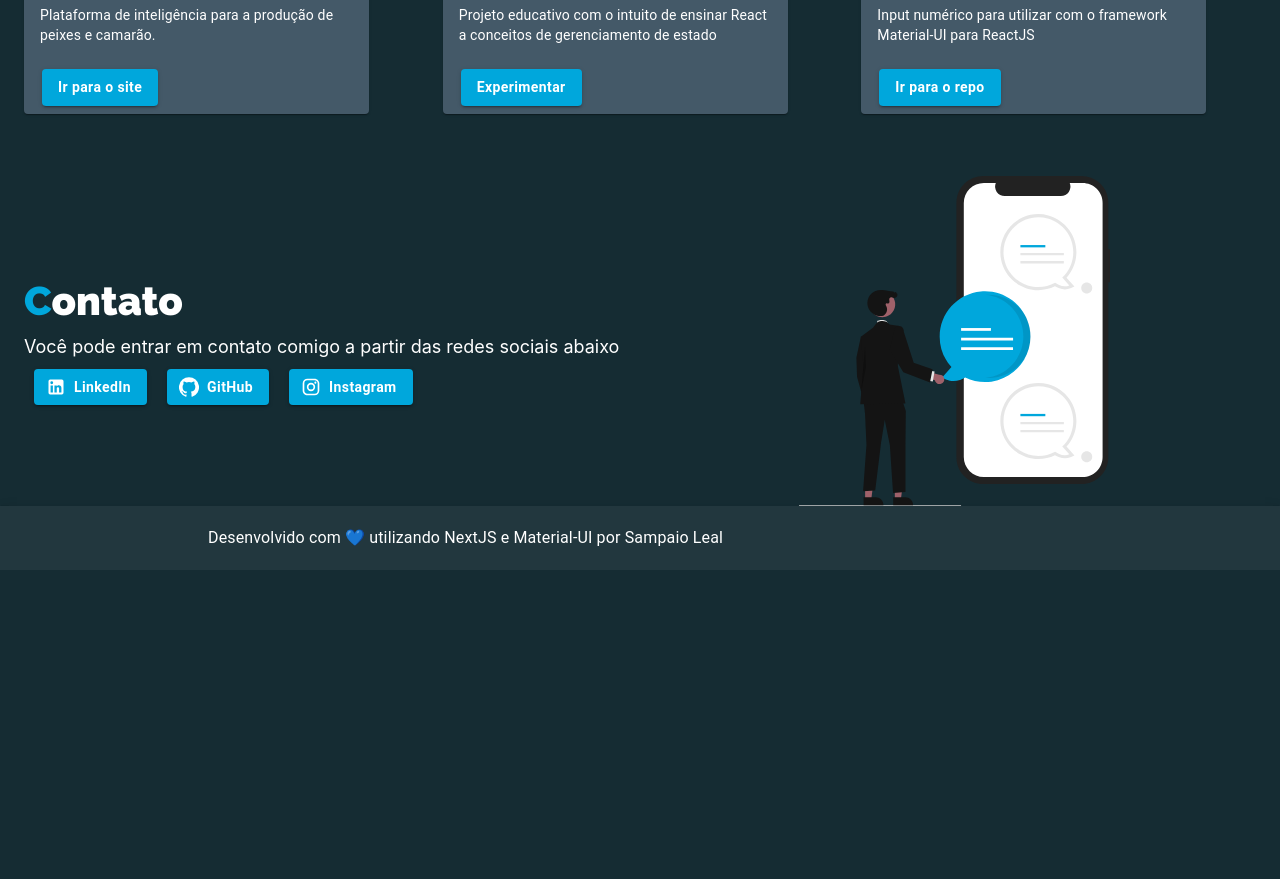
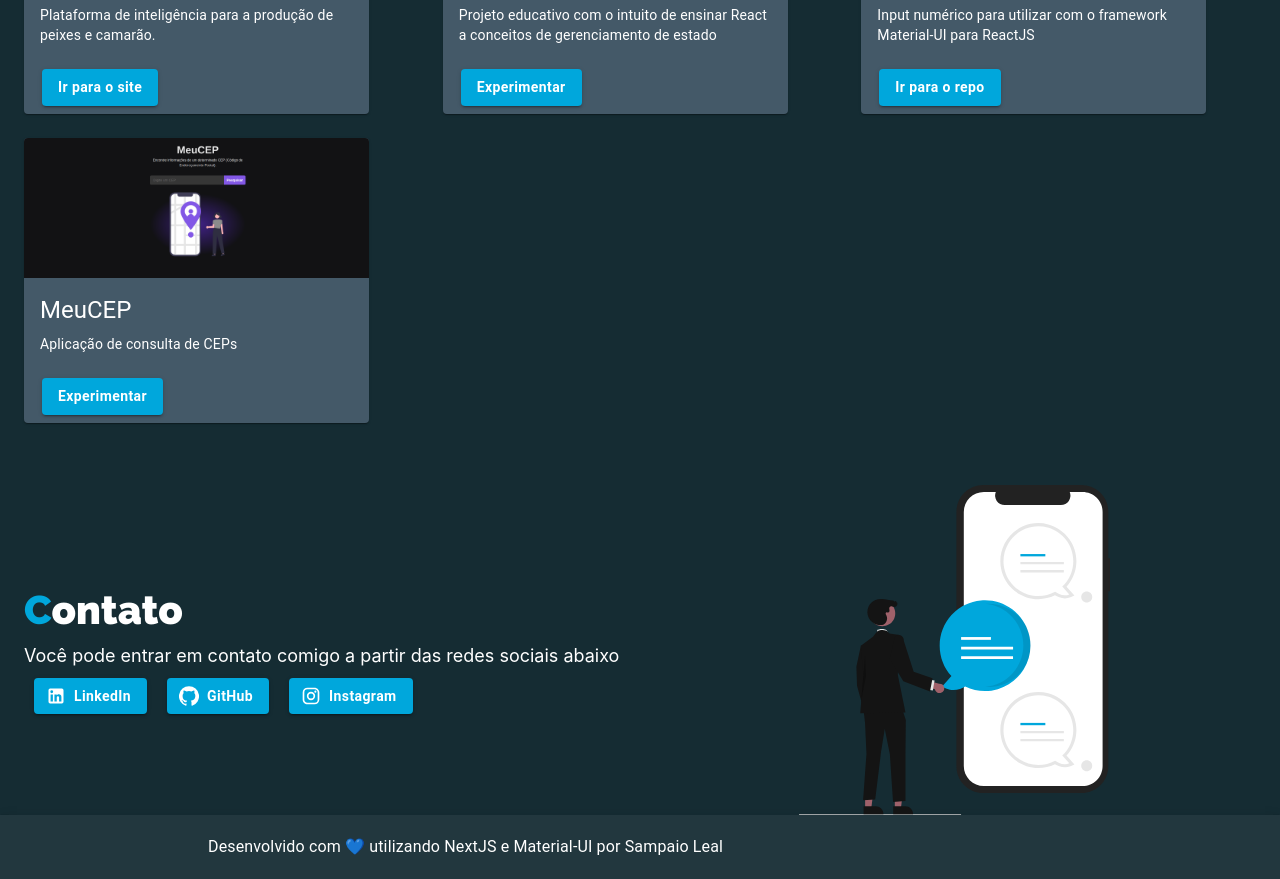
Before and after one commit to SampaioLeal/sampaioleal.github.io, a Next.js app: page / in a window 1280 px wide. Shown: the part 1420-2299 px from the top of the page. Before the commit the page ends 1990 px from the top, so only its background shows below. Built offline with nearby package versions, Linux system fonts and the light colour scheme.

Commit message:
MeuCEP adicionado

```diff
--- a/pages/index.tsx
+++ b/pages/index.tsx
@@ -179,7 +179,7 @@ export default function Home() {
                 <CardMedia
                   style={{ height: 140 }}
                   image="/todo.png"
-                  title="Aquabit Web"
+                  title="TODO List"
                 />
                 <CardContent>
                   <Typography gutterBottom variant="h5" component="h2">
@@ -205,7 +205,7 @@ export default function Home() {
                 <CardMedia
                   style={{ height: 140 }}
                   image="/numeric-input.png"
-                  title="Aquabit Web"
+                  title="Material-UI Numeric Input"
                 />
                 <CardContent>
                   <Typography gutterBottom variant="h5" component="h2">
@@ -220,6 +220,31 @@ export default function Home() {
               <CardActions>
                 <ProjectButton href="https://github.com/SampaioLeal/material-ui-numeric-input">
                   Ir para o repo
+                </ProjectButton>
+              </CardActions>
+            </ProjectCard>
+          </Grid>
+
+          <Grid item xs={12} sm={6} md={4}>
+            <ProjectCard style={{ maxWidth: 345 }}>
+              <CardActionArea>
+                <CardMedia
+                  style={{ height: 140 }}
+                  image="/meucep.png"
+                  title="MeuCEP"
+                />
+                <CardContent>
+                  <Typography gutterBottom variant="h5" component="h2">
+                    MeuCEP
+                  </Typography>
+                  <Typography variant="body2" component="p" color="inherit">
+                    Aplicação de consulta de CEPs
+                  </Typography>
+                </CardContent>
+              </CardActionArea>
+              <CardActions>
+                <ProjectButton href="https://meucep.vercel.app/">
+                  Experimentar
                 </ProjectButton>
               </CardActions>
             </ProjectCard>
```
Also changed, not shown: public/meucep.png (added).
